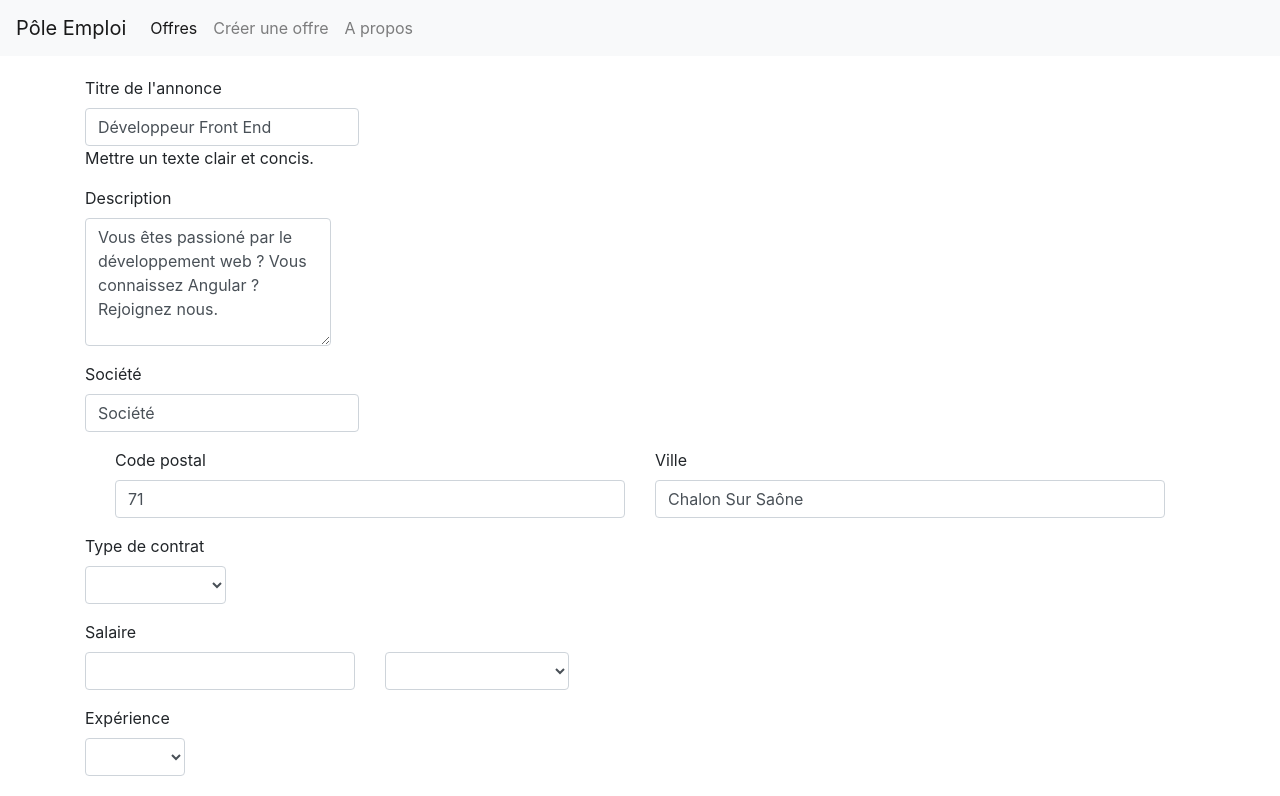
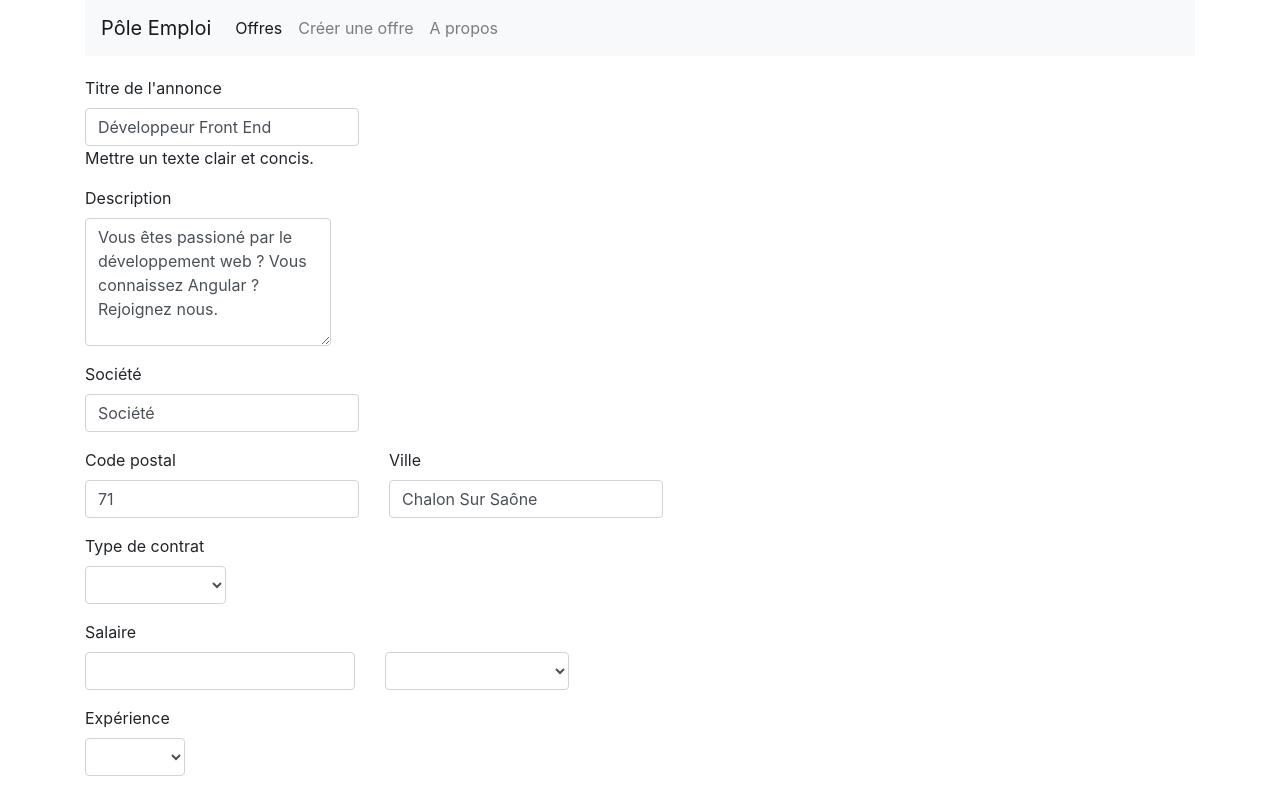
Before and after one commit to sylvainonweb/AngularJsJobs, an Angular app: page /jobs/add in a window 1280 px wide. Shown: the top 796 px of the page. Built offline with nearby package versions, Linux system fonts and the light colour scheme.

Commit message:
Le code postal est enfin calé à gauche

```diff
--- a/src/app/app.component.html
+++ b/src/app/app.component.html
@@ -21,6 +21,10 @@
     </div>
 </nav>
 
-<div class="container">
+<!-- Ce container permet que les contrôles ne soient pas collés contre le bord de leur zone entourante
+(décalage entre le bord gauche du menu et le bord gauche des contrôles.
+Commenté car semble empêcher les labels flottants (material design) de fonctionner -->
+<!-- <div class="container"> -->
+<div>
   <router-outlet></router-outlet>
 </div>
--- a/src/app/job-add-form/job-add-form.component.html
+++ b/src/app/job-add-form/job-add-form.component.html
@@ -1,5 +1,5 @@
     <form [formGroup]="form" (ngSubmit)="createJob(form.value)">
-        <div class="row col-sm-12">
+        <div class="row col-md-12">
             <div class="form-group">
                 <label for="title" class="bmd-label-floating">Titre de l'annonce</label>
                 <input type="text"
@@ -24,7 +24,8 @@
                         formControlName="company">
             </div>
         </div>
-        <div class="row col-left col-md-12">
+        <div class="row col-md-12">
+            <div class="row">
                 <div class="col-md-6">
                     <div class="form-group">
                         <label for="zipcode" class="bmd-label-floating">Code postal</label>
@@ -41,6 +42,7 @@
                             name="city"
                             class="form-control"
                             formControlName="city">
+                    </div>
                 </div>
             </div>
         </div>
--- a/src/index.html
+++ b/src/index.html
@@ -24,7 +24,8 @@
 
     </head>
 
-    <body></body>
+    <!-- Ce container permet que tout le site soit inclus dans un container, le menu aussi -->
+    <body class="container">
         <app-root></app-root>
     </body>
 </html>
--- a/src/styles.css
+++ b/src/styles.css
@@ -1,5 +1,5 @@
 /* You can add global styles to this file, and also import other style files */
 
-  .col-left {
+  .withoutLeftMargin {
     margin-left: 0;
   }
```
Lines whose indentation alone changed are shown as unchanged.
